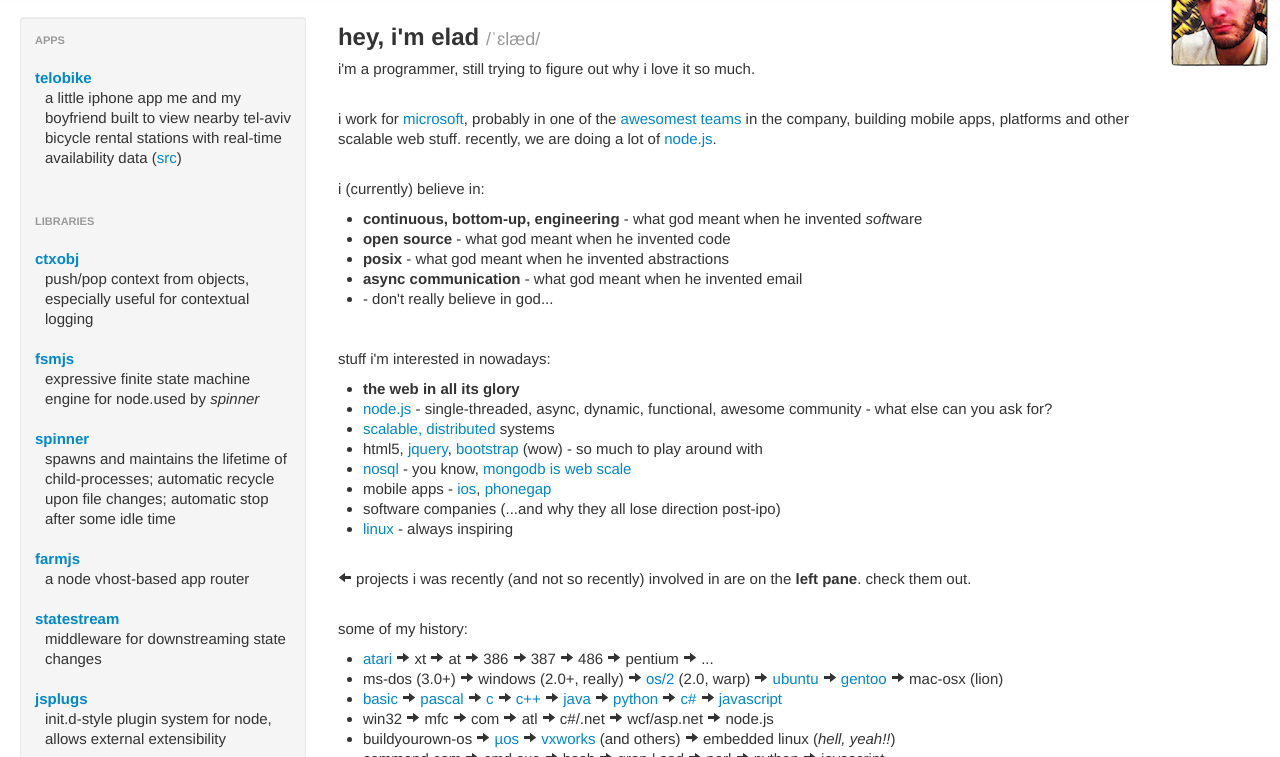
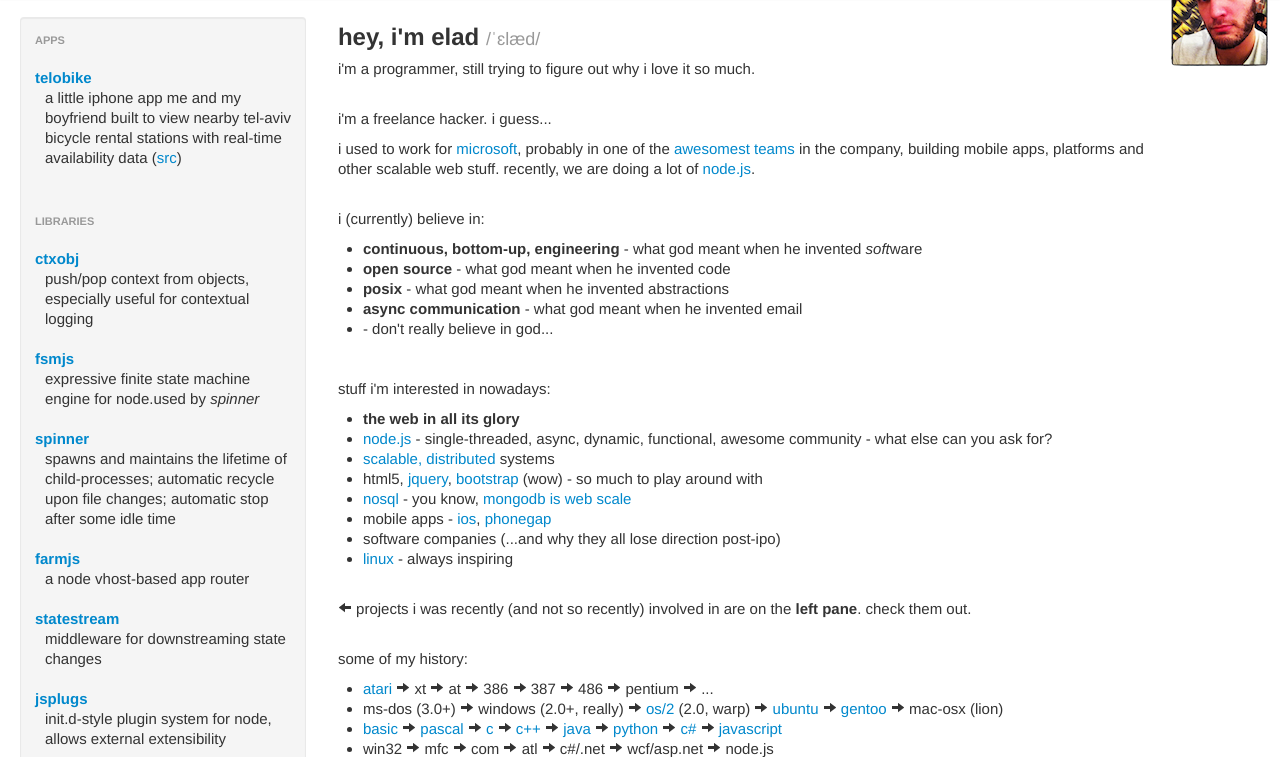
Before and after one commit to eladb/eladb.github.com, a website: page index.html in a window 1280 px wide. Shown: the part 43-800 px from the top of the page. Drawn offline with Linux system fonts and the light colour scheme.

Commit message:
Update index.html

```diff
--- a/index.html
+++ b/index.html
@@ -109,7 +109,9 @@
 
 	        <br/>
 
-          <p>i work for <a href='microsoft.com'>microsoft</a>, probably in one of the <a href='https://www.facebook.com/photo.php?fbid=10150644246286474'>awesomest teams</a> in the company, building mobile apps, platforms and other scalable web stuff. recently, we are doing a lot of <a href='http://anodejs.org'>node.js</a>.
+	  <p>i'm a freelance hacker. i guess...</p>
+
+          <p>i used to work for <a href='microsoft.com'>microsoft</a>, probably in one of the <a href='https://www.facebook.com/photo.php?fbid=10150644246286474'>awesomest teams</a> in the company, building mobile apps, platforms and other scalable web stuff. recently, we are doing a lot of <a href='http://anodejs.org'>node.js</a>.
           </p>
 
           <br/>
```
